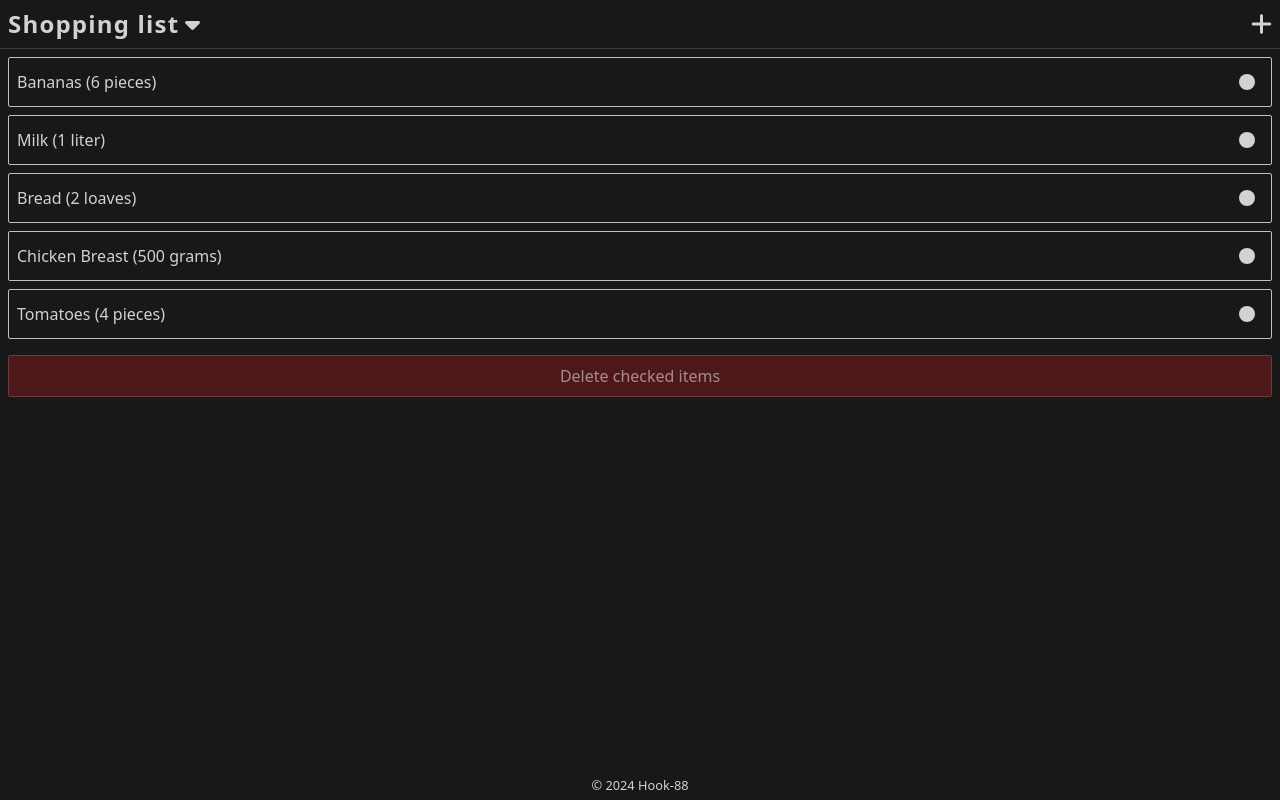
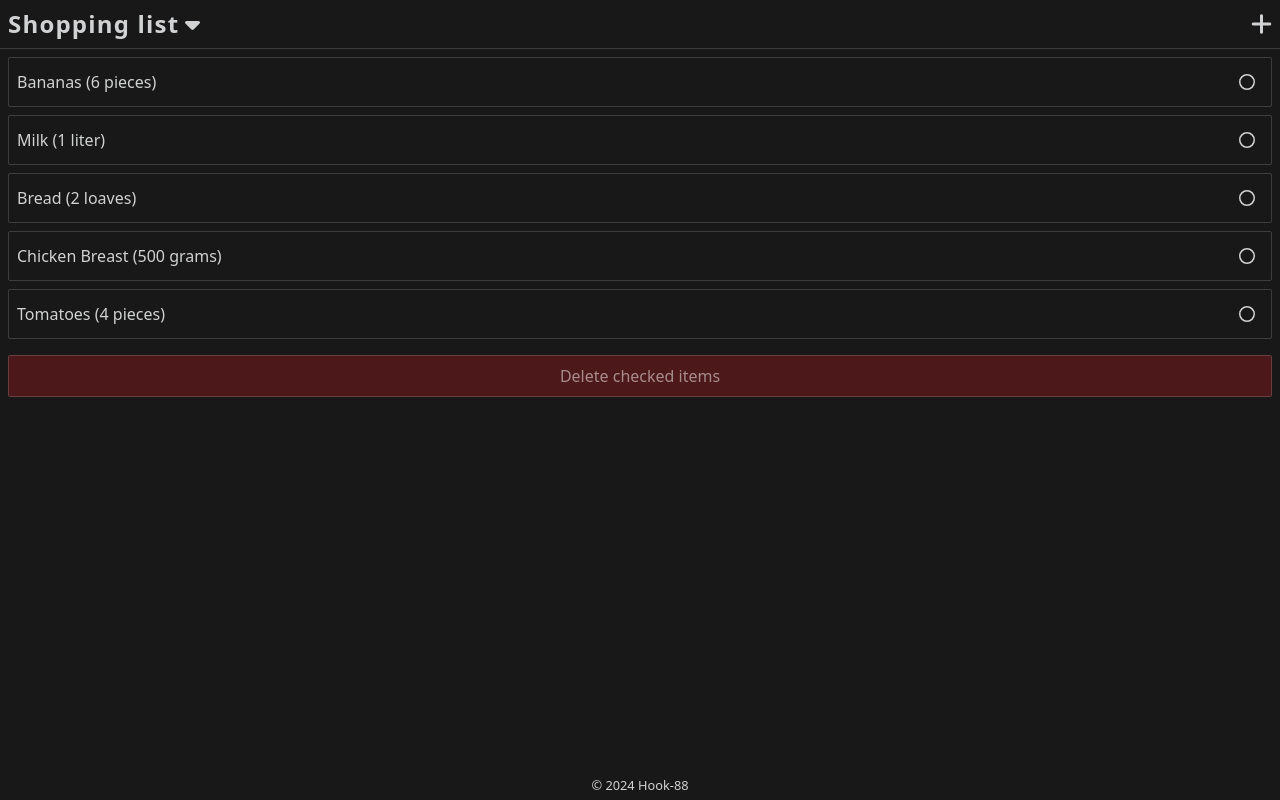
Before and after one commit to Hook-88/shopping-list, a Vue app: page / in a window 1280 px wide. Built offline with nearby package versions, Linux system fonts and the light colour scheme; the HTML template or start-up script is replaced by a standard one.

Commit message:
add logic to select one item

```diff
--- a/src/components/lists/shopping-list/ShoppingItem.vue
+++ b/src/components/lists/shopping-list/ShoppingItem.vue
@@ -16,6 +16,7 @@ const props = defineProps<{
 
 const emit = defineEmits<{
   (e: 'on-toggle-check', itemId: string): void
+  (e: 'on-edit-item', itemId: string): void
 }>()
 
 const shoppingItemClassName = computed(() => {
@@ -46,6 +47,11 @@ const itemQuantityText = computed(() => {
   return `(${props.item.quantity} ${props.item.unit})`
 })
 
+
+function handleClickEditItem() {
+  emit('on-edit-item', props.item.id)
+}
+
 </script>
 
 <template>
@@ -58,7 +64,7 @@ const itemQuantityText = computed(() => {
     <span class="ml-auto py-4 px-4 flex items-center" v-if="props.isChecked">
       <FontAwesomeIcon :icon="faCheck" />
     </span>
-    <BaseButton class="ml-auto py-4 px-4 flex items-center" v-else>
+    <BaseButton class="ml-auto py-4 px-4 flex items-center" v-else @click.stop="handleClickEditItem">
       <FontAwesomeIcon :icon="props.isSelected ? faCircleFull : faCircle" />
     </BaseButton>
   </div>
--- /dev/null
+++ b/src/features/select-single-id/selectSingleId.ts
@@ -0,0 +1,29 @@
+import { ref } from 'vue'
+
+export const useSelectSingleId = () => {
+  const selectedId = ref<string | null>(null)
+
+  function selectId(itemId: string) {
+    selectedId.value = itemId
+  }
+
+  function clearSelection() {
+    selectedId.value = null
+  }
+
+  function toggleSelectId(itemId: string) {
+    if (selectedId.value === itemId) {
+      clearSelection()
+      return
+    }
+
+    selectId(itemId)
+  }
+
+  return {
+    selectedId,
+    selectId,
+    toggleSelectId,
+    clearSelection,
+  }
+}
--- a/src/views/HomeView.vue
+++ b/src/views/HomeView.vue
@@ -12,6 +12,7 @@ import { useSelectMultipleIds } from '@/features/select-multiple-ids/selectMulti
 import BaseModal from '@/components/modal/BaseModal.vue';
 import { useDialogStore } from '@/stores/dialog';
 import AddNewItemForm from '@/features/add-new-item/form/AddNewItemForm.vue';
+import { useSelectSingleId } from '@/features/select-single-id/selectSingleId';
 
 const shoppingListStore = useShoppingListStore()
 
@@ -52,6 +53,17 @@ function handleClickAddNewItem() {
   })
 }
 
+//Edit item
+const selectSingleId = useSelectSingleId()
+
+function handleOnEditItem(itemId: string) {
+  selectSingleId.toggleSelectId(itemId)
+}
+
+function isSelectedToEdit(itemId: string) {
+  return itemId === selectSingleId.selectedId.value
+}
+
 </script>
 
 
@@ -67,7 +79,7 @@ function handleClickAddNewItem() {
       <ul class="space-y-2">
         <li v-for="item in shoppingListStore.shoppingItems" :key="item.id">
           <ShoppingItem :item="item" :is-checked="itemIsChecked(item.id)" @on-toggle-check="handleOnToggleCheck"
-            :is-selected="true" />
+            :is-selected="isSelectedToEdit(item.id)" @on-edit-item="handleOnEditItem" />
         </li>
       </ul>
 
```
